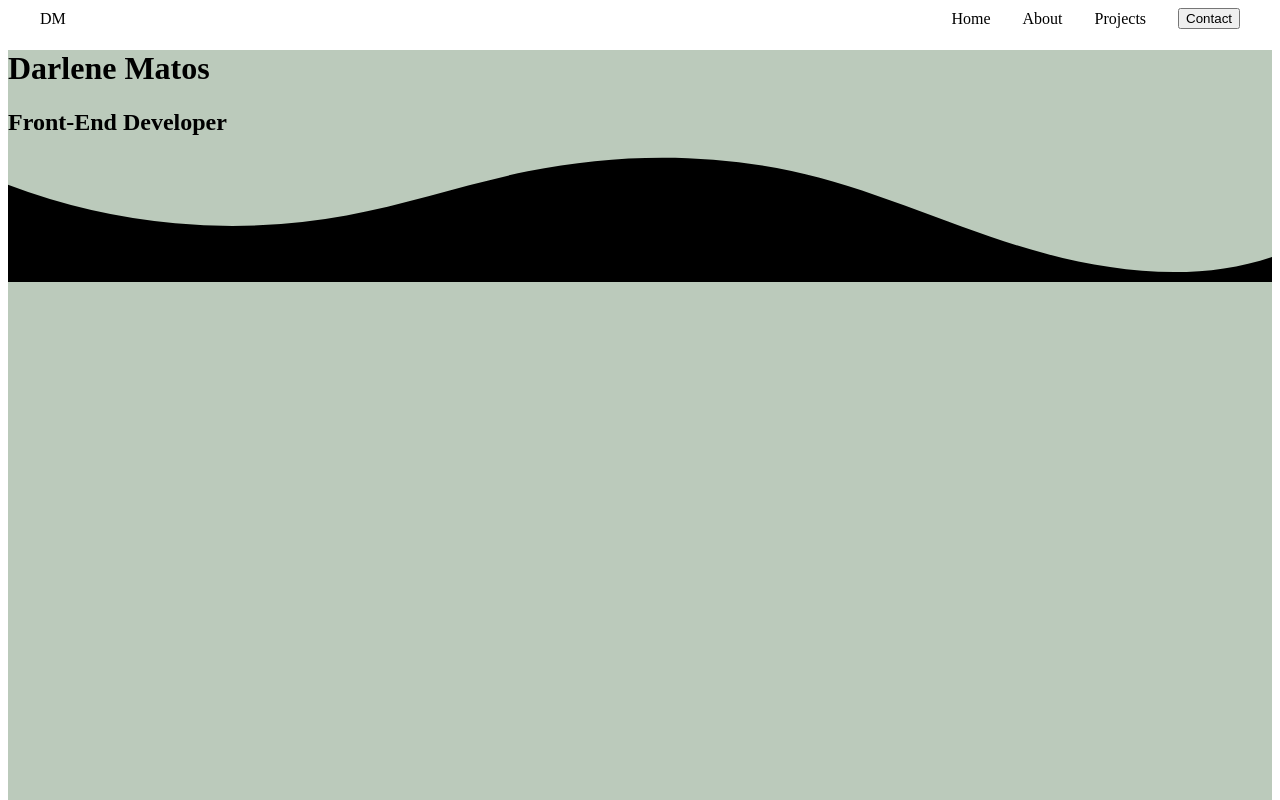
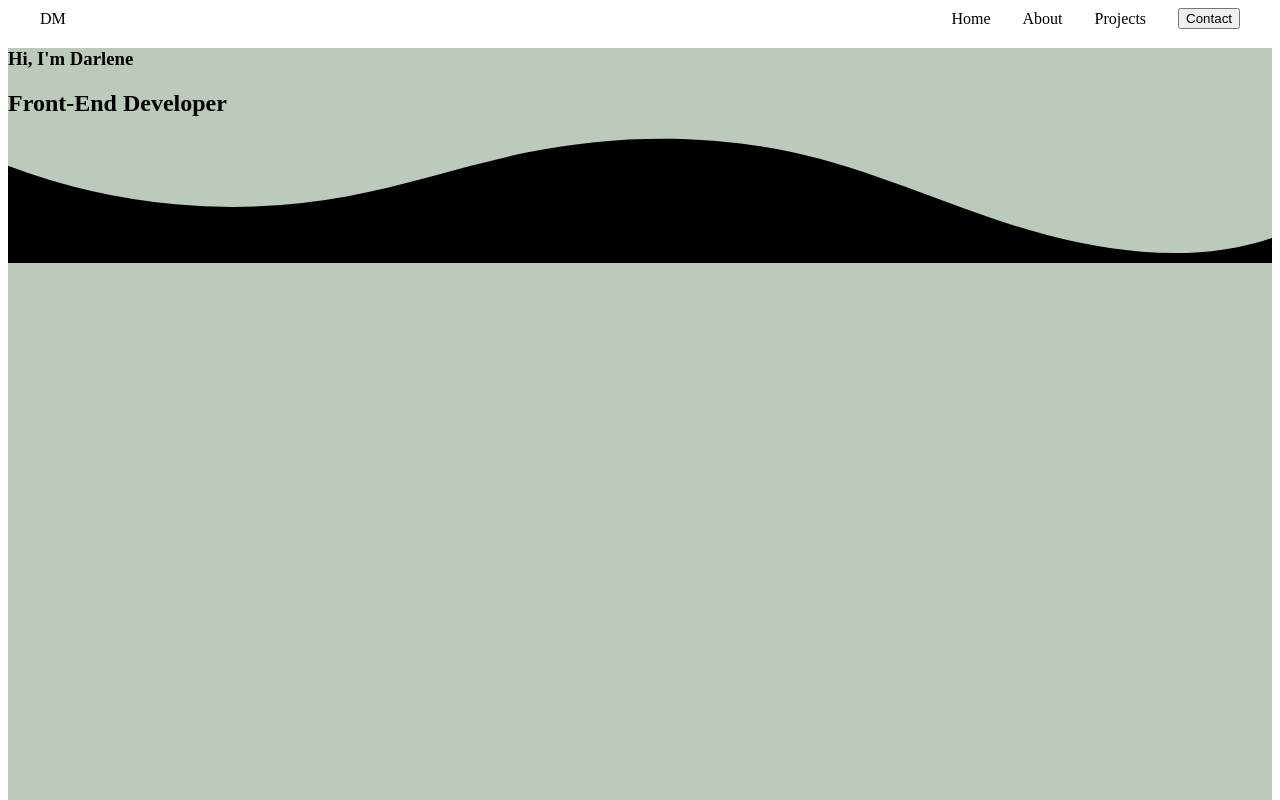
Before and after one commit to darlacodes19/My-Portfolio, a React (Create React App) app in the folder darlas-portfolio/: page / in a window 1280 px wide. Shown: the top 800 px of the page. Built offline with nearby package versions, Linux system fonts and the light colour scheme.

Commit message:
Add title to landing page

```diff
--- a/darlas-portfolio/src/components/LandingPage.js
+++ b/darlas-portfolio/src/components/LandingPage.js
@@ -2,7 +2,7 @@ const LandingPage = () => {
 
     return (
       <div className="landing-container">
-            <h1 className="landing-name"> Darlene Matos </h1>
+            <h3 className="landing-name"> Hi, I'm Darlene </h3>
             <h2 className="landing-title"> Front-End Developer</h2>
             <div class="custom-shape-divider-bottom-1663259355">
     <svg data-name="Layer 1" xmlns="http://www.w3.org/2000/svg" viewBox="0 0 1200 120" preserveAspectRatio="none">
```
